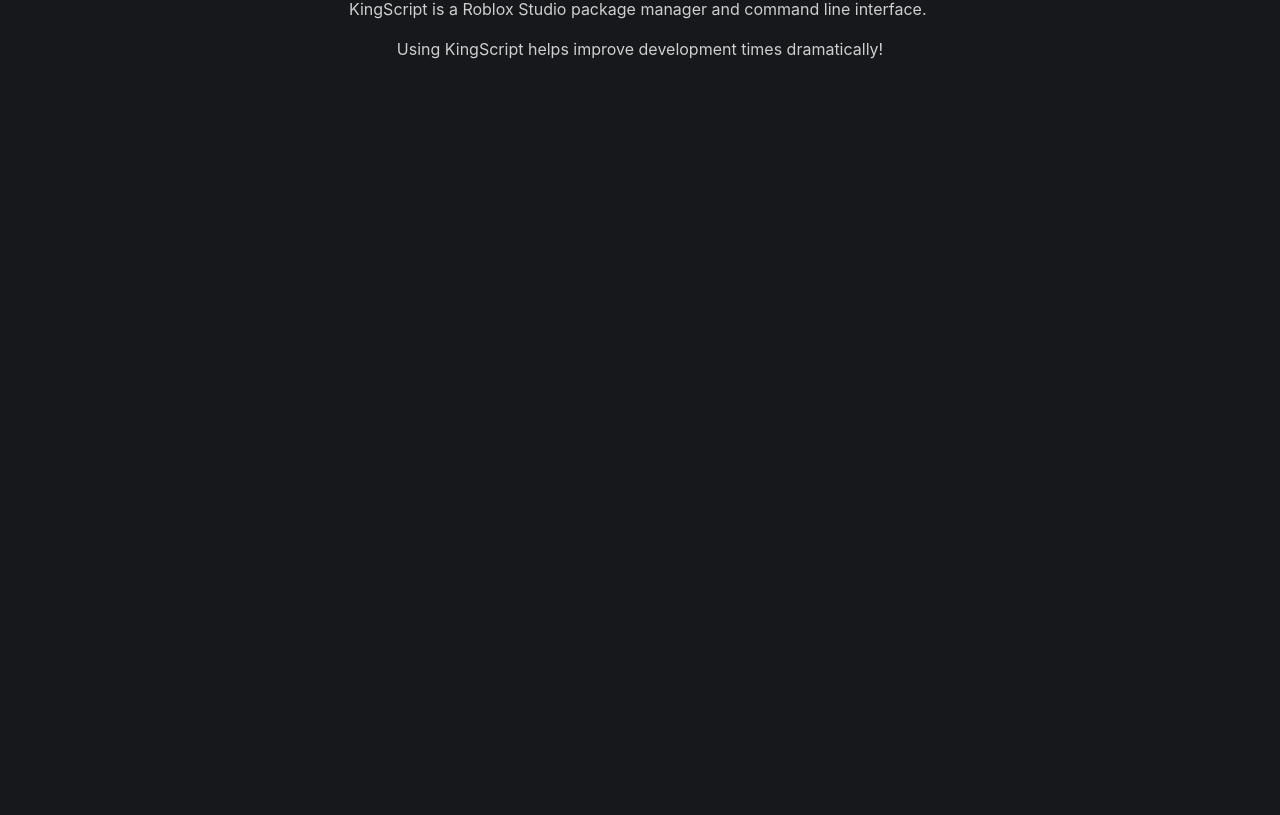
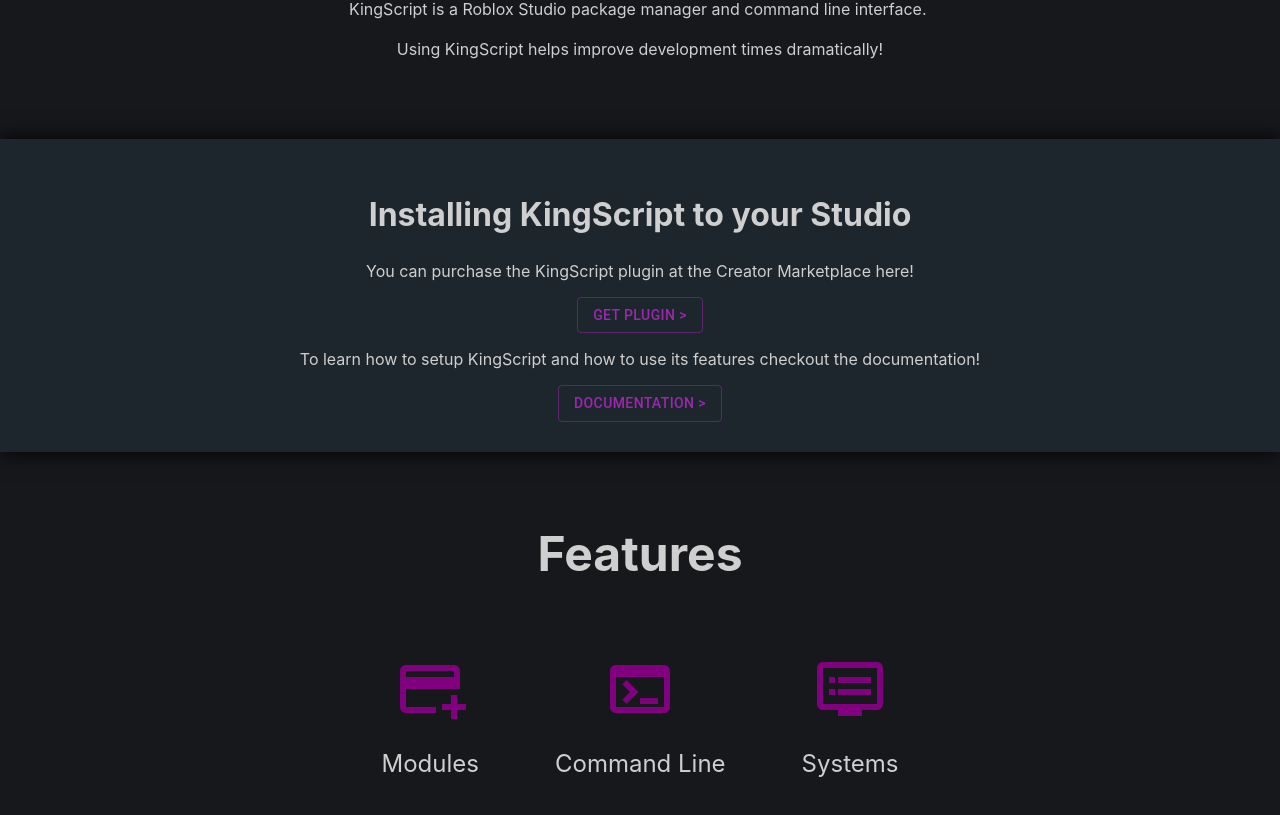
Before and after one commit to NoahSpencerCode/KingScriptDocumentation, a React (Create React App) app in the folder kingscriptfrontend/: page / in a window 1280 px wide. Shown: the part 371-1186 px from the top of the page. Before the commit the page ends 800 px from the top, so only its background shows below. Built offline with nearby package versions, Linux system fonts and the light colour scheme.

Commit message:
Complete about page

```diff
--- a/kingscriptfrontend/src/components/About.js
+++ b/kingscriptfrontend/src/components/About.js
@@ -1,15 +1,48 @@
+import React from 'react';
+import { Button, IconButton } from '@mui/material'
+import {Dvr, AddCard, Terminal} from '@mui/icons-material'
 
 
 export default function About() {
 
 
     return (
-        <div>
-            <h1 style={{fontSize:'5em', width:'.3fr'}}>Welcome to <br/> KingScript</h1>
-            <div class="multiline colored">
-                KingScript is a Roblox Studio package manager and command line interface. <br/><br/>
-                Using KingScript helps improve development times dramatically!
+        <>
+            <div>
+                <h1 style={{fontSize:'5em', width:'.3fr'}}>Welcome to <br/> KingScript</h1>
+                <div class="multiline colored" style={{marginBottom:'80px'}}>
+                    KingScript is a Roblox Studio package manager and command line interface. <br/><br/>
+                    Using KingScript helps improve development times dramatically!
+                </div>
             </div>
-        </div>
+            <div style={{backgroundColor:'rgb(30,38,45)', boxShadow:'0px 0px 20px',padding:'30px 30px'}}>
+                <h2 style={{fontSize:'2em', padding:'0px 0px'}}>Installing KingScript to your Studio</h2>
+                <p>You can purchase the KingScript plugin at the Creator Marketplace here!</p>
+
+                <Button color='secondary' variant="outlined" href=''>Get Plugin {'>'}</Button>
+
+                <p>To learn how to setup KingScript and how to use its features checkout the documentation!</p>
+
+                <Button color='secondary' variant="outlined" href='/Documentation'>Documentation {'>'}</Button>
+
+            </div>
+            <div style={{padding:'40px 40px'}}>
+                <h1 style={{fontSize:'3em', width:'.3fr'}}>Features</h1>
+
+                <IconButton href='/Documentation' sx={{flexDirection:'column', margin: '30px 30px'}}>
+                    <AddCard sx={{color: 'purple', fontSize: '3em'}}/>
+                    <p>Modules</p>
+                </IconButton>
+                <IconButton href='/Documentation' sx={{flexDirection:'column', margin: '30px 30px'}}>
+                    <Terminal sx={{color: 'purple', fontSize: '3em'}}/>
+                    <p>Command Line</p>
+                </IconButton>
+                <IconButton href='/Documentation' sx={{flexDirection:'column', margin: '30px 30px'}}>
+                    <Dvr sx={{color: 'purple', fontSize: '3em'}}/>
+                    <p>Systems</p>
+                </IconButton>
+
+            </div>
+        </>
     )
 }
```
